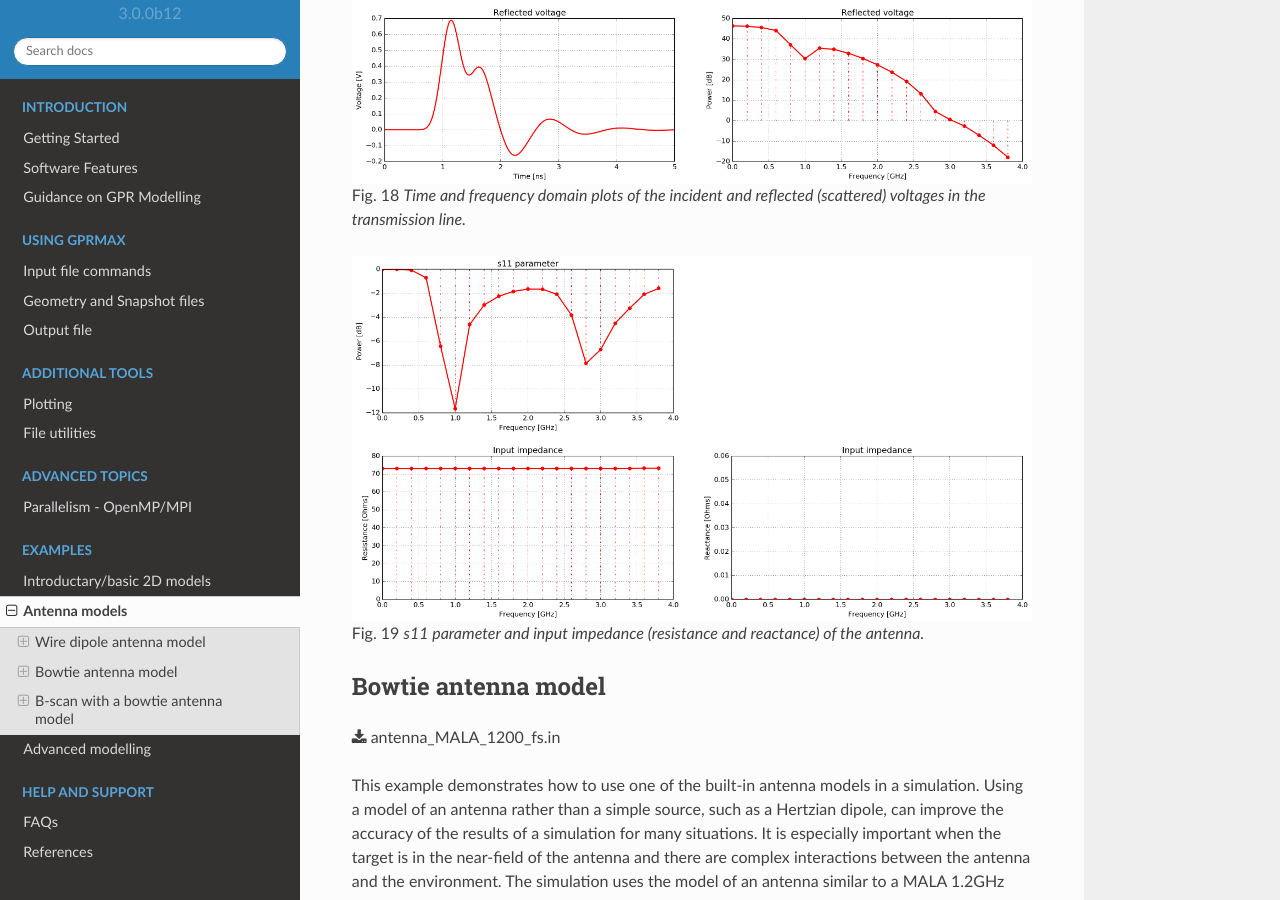
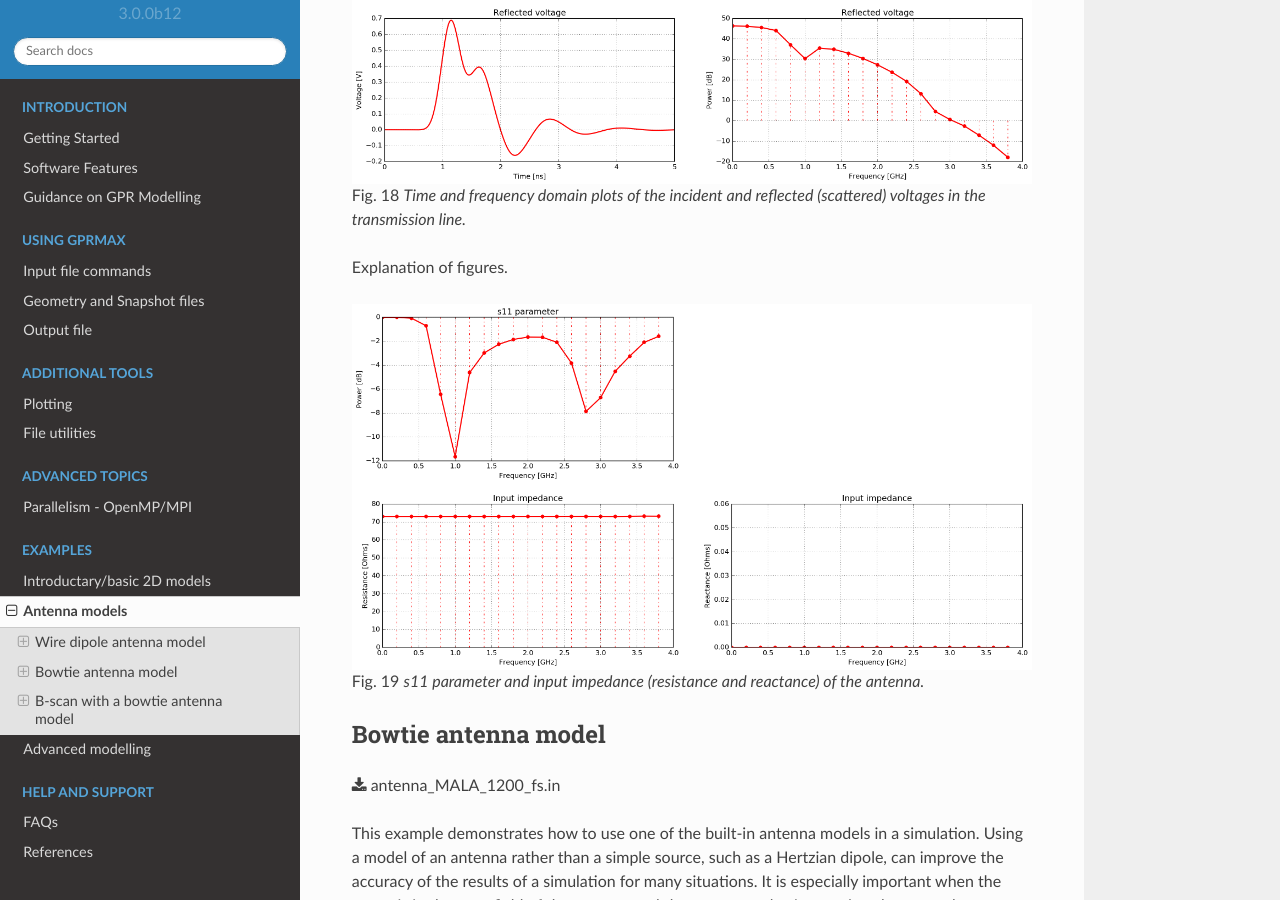
Before and after one commit to gprMax/gprMax, a Sphinx documentation site: the page built from docs/source/examples_antennas.rst, in a window 1280 px wide and 900 px high, scrolled down 1232 px. Built offline with Sphinx 7.4.7 and the Read the Docs theme 2.0.0, drawn with Linux system fonts in a browser that asks for light colours.

Commit message:
Updated text.

```diff
--- a/docs/source/examples_antennas.rst
+++ b/docs/source/examples_antennas.rst
@@ -32,6 +32,8 @@ Results
 .. figure:: images/antenna_wire_dipole_fs_tl_params.png
 
     Time and frequency domain plots of the incident and reflected (scattered) voltages in the transmission line.
+
+Explanation of figures.
 
 .. _antenna_wire_dipole_fs_ant_params:
 
```
